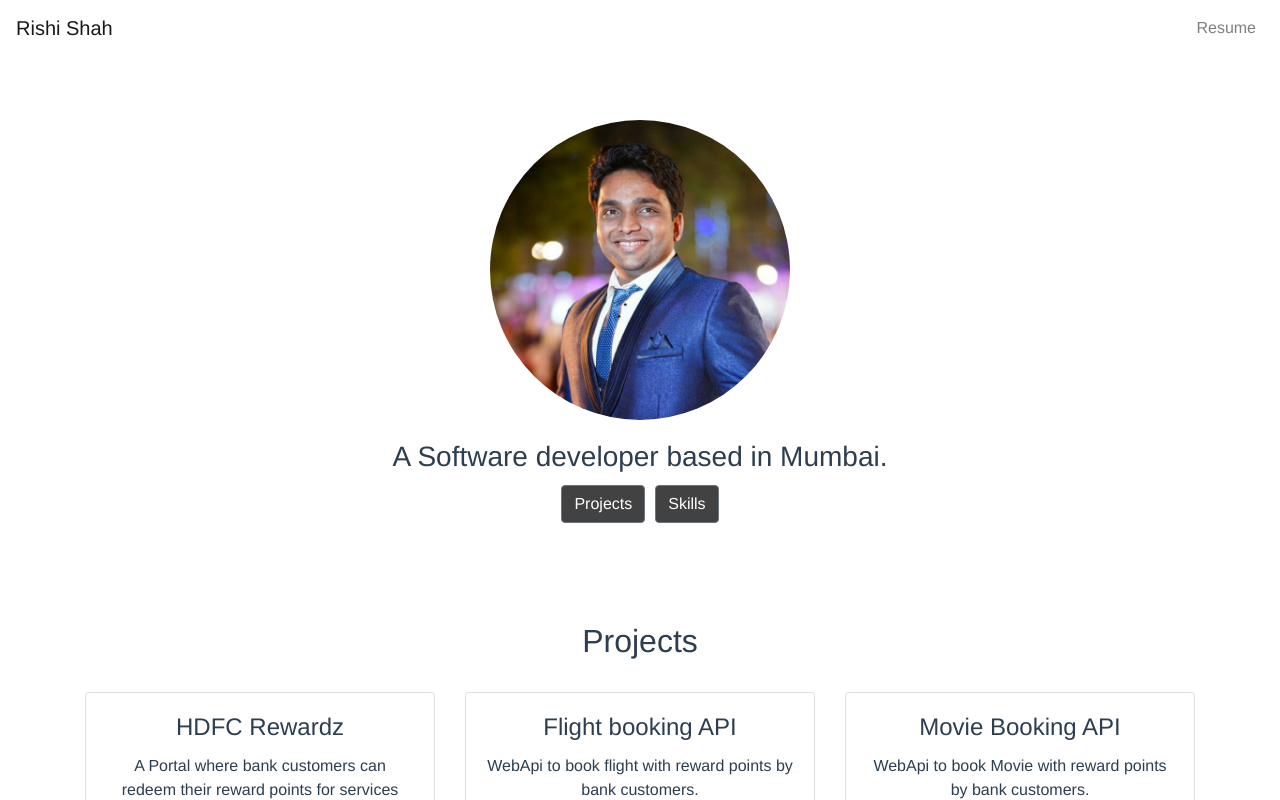
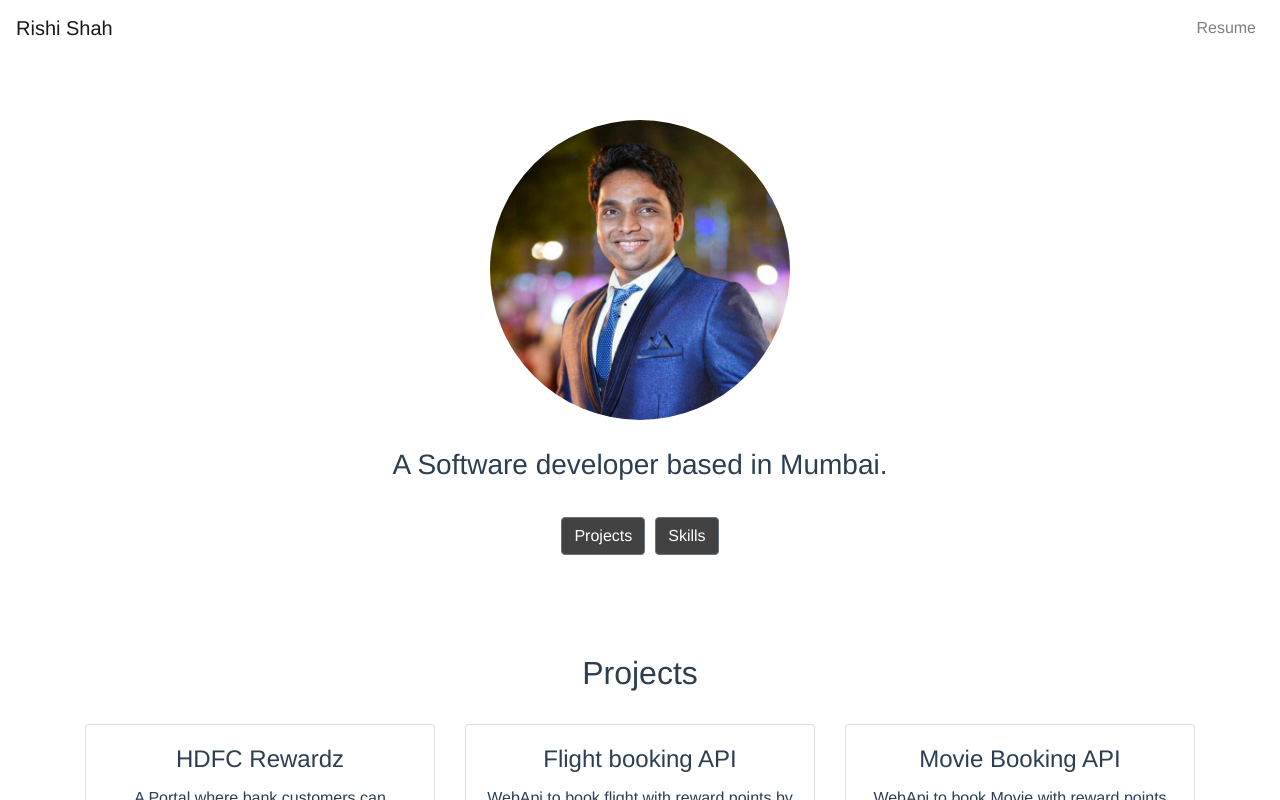
Before and after one commit to rishi-shah/rishishah, a Vue app: page / in a window 1280 px wide. Shown: the top 800 px of the page. Built offline with nearby package versions, Linux system fonts and the light colour scheme; what vuesax would draw is missing.

Commit message:
Design Changes.

```diff
--- a/src/views/Home.vue
+++ b/src/views/Home.vue
@@ -4,7 +4,9 @@
     <div class="container">
       <b-jumbotron class="jumbotron">
         <img src="../assets/images/rishi-shah.jpg" class="main-img">
-        <h3>A Software developer based in Mumbai.</h3>
+        <br>
+        <h3 class="lead-line">A Software developer based in Mumbai.</h3>
+        <br>
         <b-button class="pill" href="#projects">Projects</b-button>
         <b-button class="pill" href="#skills">Skills</b-button>
       </b-jumbotron>
@@ -49,4 +51,8 @@ export default {
   margin-top: 50px;
   margin-bottom: 50px;
 }
+.lead-line {
+  margin: 8px 0;
+}
+
 </style>
```
